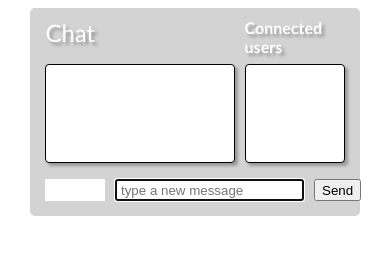
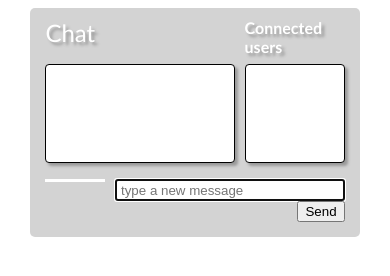
Before and after one commit to hydro17/chat-socket.io-jQuery, a website: page index.html in a window 390 px wide. Drawn offline with nearby package versions, Linux system fonts and the light colour scheme; no server answers.

Commit message:
fix responsiveness of 'bottom-bar' form

```diff
--- a/public/style.css
+++ b/public/style.css
@@ -74,6 +74,12 @@ form, #bottom-bar {
 
 form {
   flex: 1;
+  flex-wrap: wrap;
+  justify-content: flex-end;
+}
+
+#bottom-bar {
+  align-items: flex-start;
 }
 
 #nickname {
@@ -88,12 +94,11 @@ form {
 
 #input-message {
   flex: 1;
-  margin-right: 10px;
   padding: 0.1em 0.3em;
 }
 
-#info {
-  margin-bottom: 0;
+input[type='submit'] {
+  margin-left: 10px;
 }
 
 #context-menu {
```
